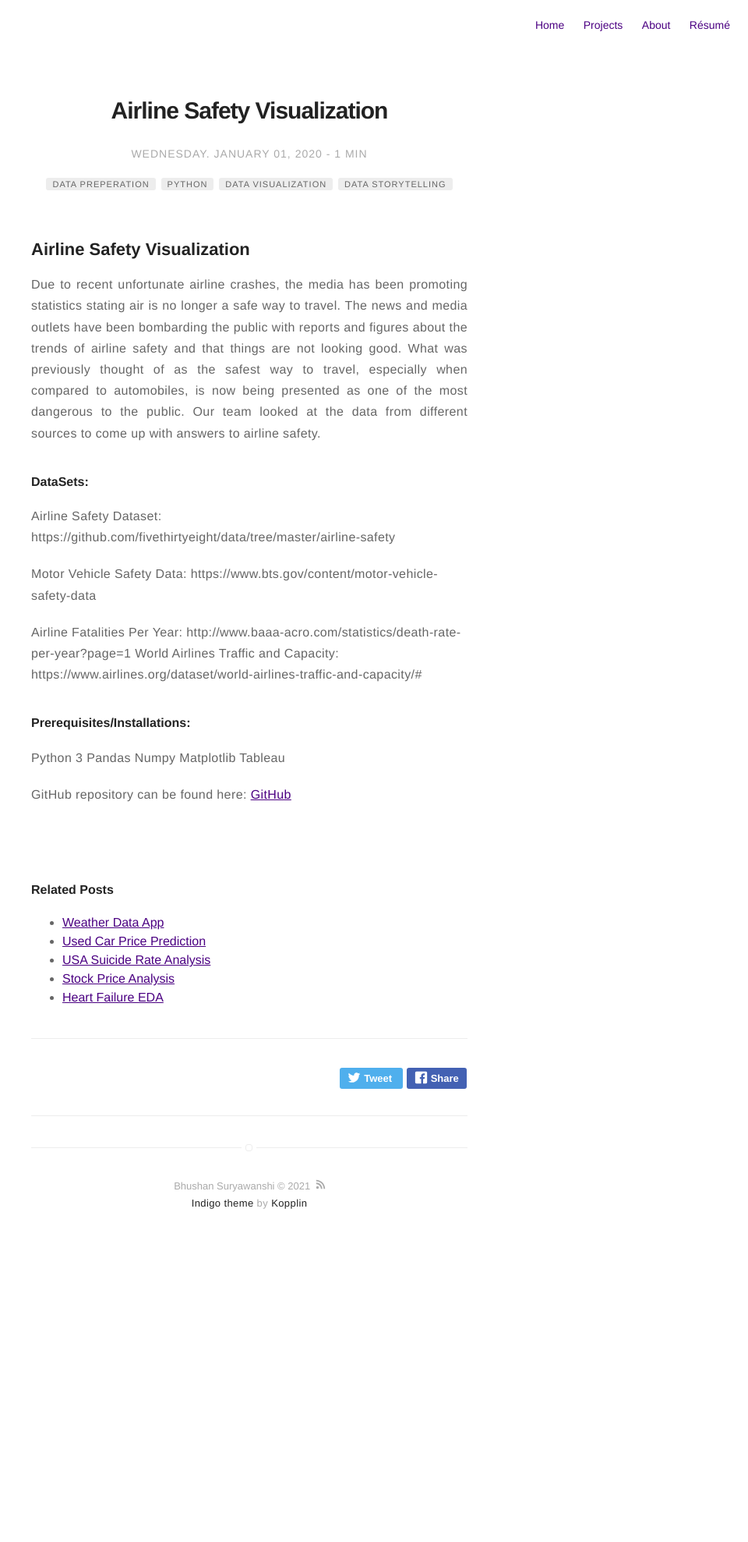
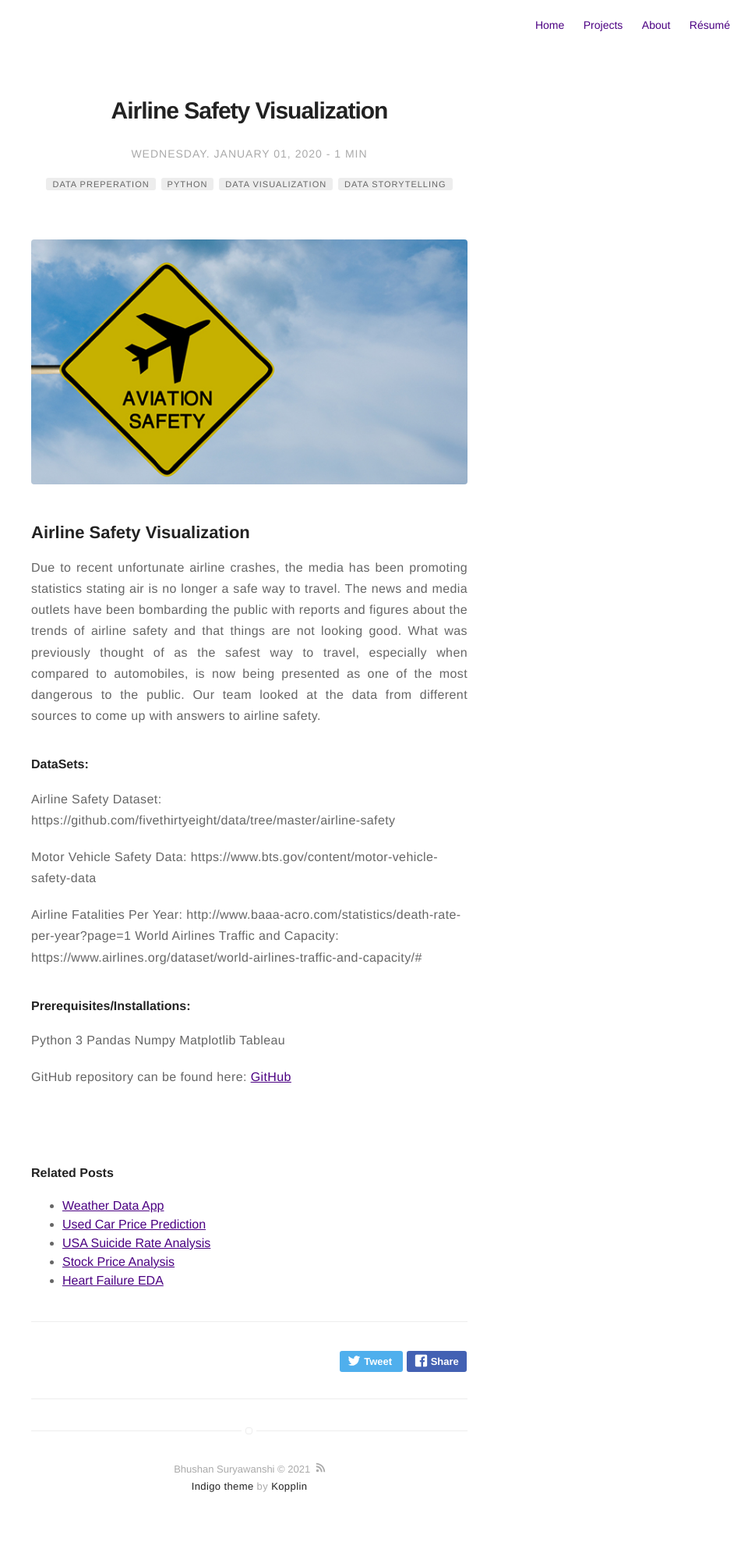
Before and after one commit to BhushanGitHub/bhushanGitHub.github.io, a Jekyll site: the page built from _posts/2020-01-01-Airline_Safety_Visualization.md, in a window 1280 px wide. Shown: the whole page at 78% size, without its empty margins (320-1280 px from the left). Built offline with Jekyll 4.4.1, drawn with Linux system fonts in a browser that asks for light colours; before the commit the page ends 1614 px from its top, so only the background shows below that.

Commit message:
Added aviation safety image

```diff
--- a/_posts/2020-01-01-Airline_Safety_Visualization.md
+++ b/_posts/2020-01-01-Airline_Safety_Visualization.md
@@ -15,6 +15,8 @@ category: projects
 author: Bhushan Suryawanshi
 externalLink: false
 ---
+
+![Screenshot](/assets/images/aviation_safety.jpg)
 
 ## Airline Safety Visualization
 <p align='justify'>Due to recent unfortunate airline crashes, the media has been promoting statistics stating air is no longer a safe way to travel.
```
Also changed, not shown: assets/images/aviation_safety.jpg (added).
